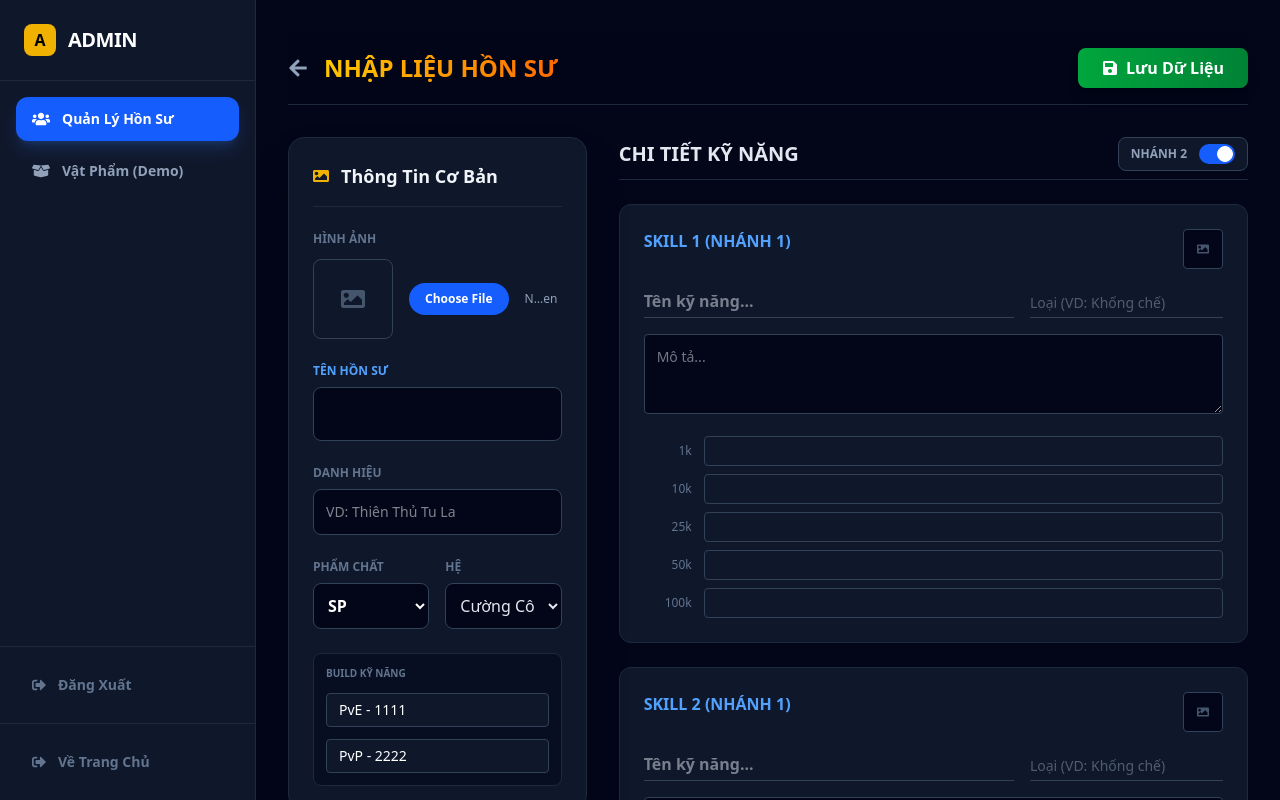
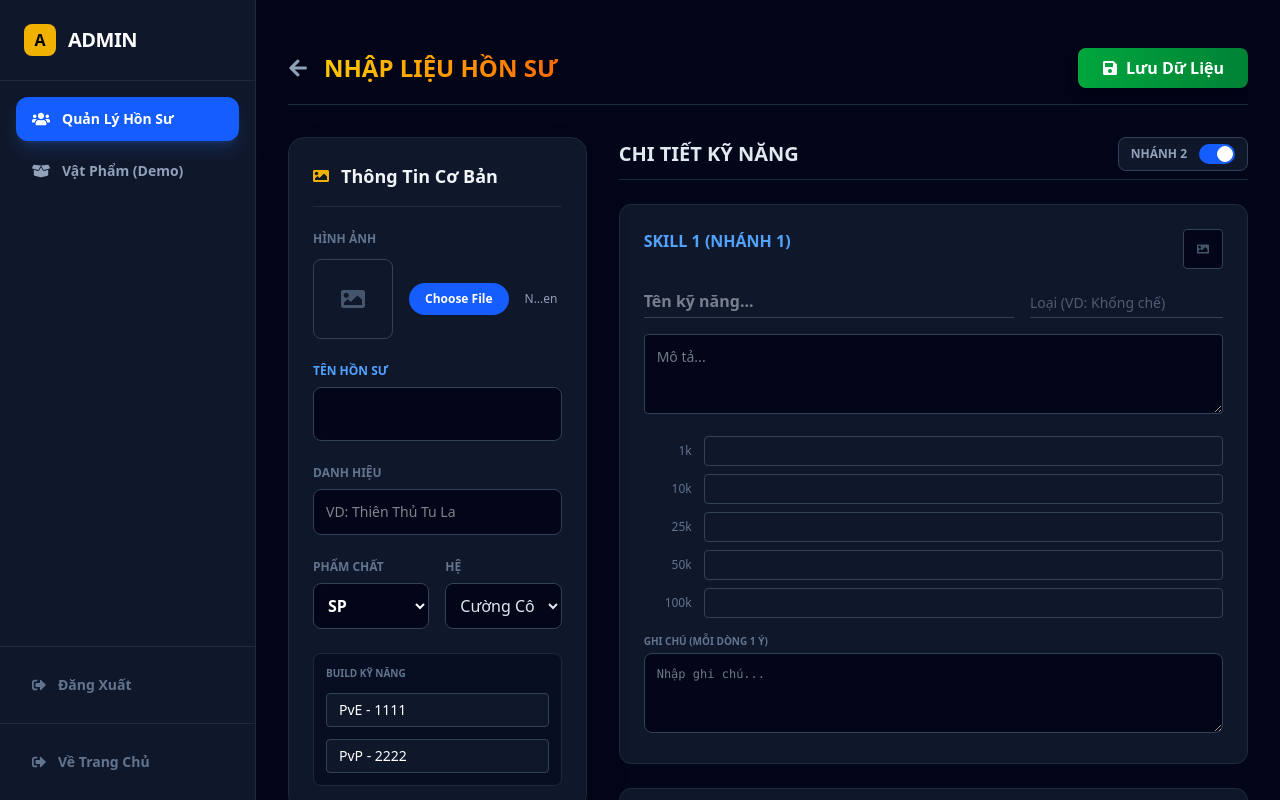
Before and after one commit to ThanhDy/my-dldl-web, a Next.js app: page /admin/add in a window 1280 px wide. Built offline with nearby package versions, Linux system fonts and the light colour scheme.

Commit message:
fix thieu khung note skill

```diff
--- a/app/admin/add/page.tsx
+++ b/app/admin/add/page.tsx
@@ -687,6 +687,21 @@ export default function AddHeroPage() {
                           </div>
                         ))}
                       </div>
+                      <div>
+                        <label className="block text-[10px] font-bold text-slate-500 uppercase mb-1">
+                          Ghi chú (Mỗi dòng 1 ý)
+                        </label>
+                        <textarea
+                          defaultValue={
+                            Array.isArray(skill.note)
+                              ? skill.note.join("\n")
+                              : ""
+                          }
+                          onBlur={(e) => updateSkillNote(idx, e.target.value)}
+                          className="w-full bg-slate-950 border border-slate-700 rounded-lg p-3 text-xs font-mono h-20 focus:border-slate-500 outline-none"
+                          placeholder="Nhập ghi chú..."
+                        />
+                      </div>
                     </div>
                   );
                 })}
--- a/app/soul-masters/page.tsx
+++ b/app/soul-masters/page.tsx
@@ -1,5 +1,4 @@
-export const dynamic = "force-dynamic";
-// Đây là Server Component (Mặc định, không có "use client")
+export const revalidate = 60; // Đây là Server Component (Mặc định, không có "use client")
 import dbConnect from "@/lib/mongodb";
 import SoulMaster from "@/models/SoulMaster";
 import SoulMasterList from "@/app/components/SoulMasterList"; // Import component vừa tạo
```
